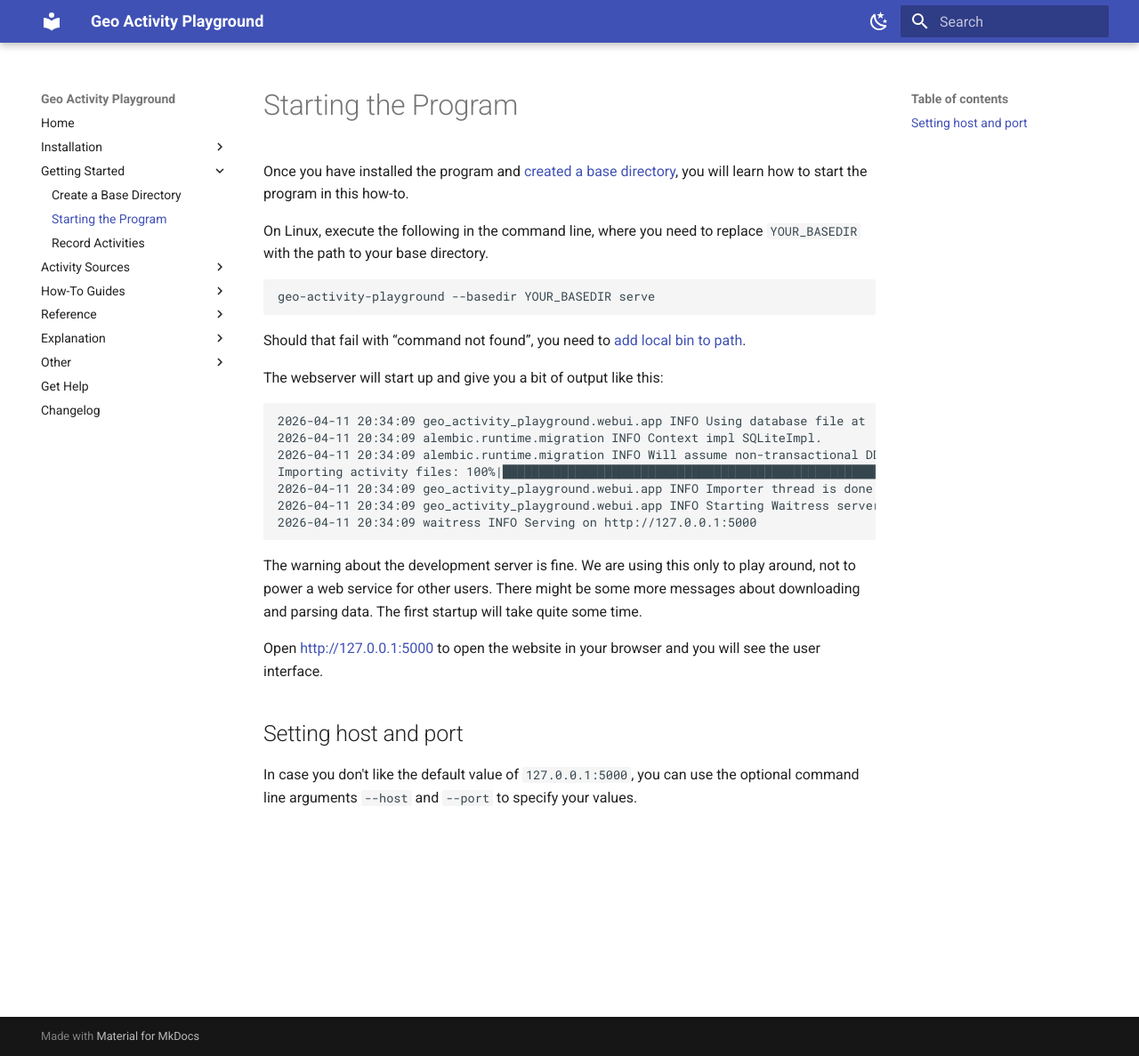
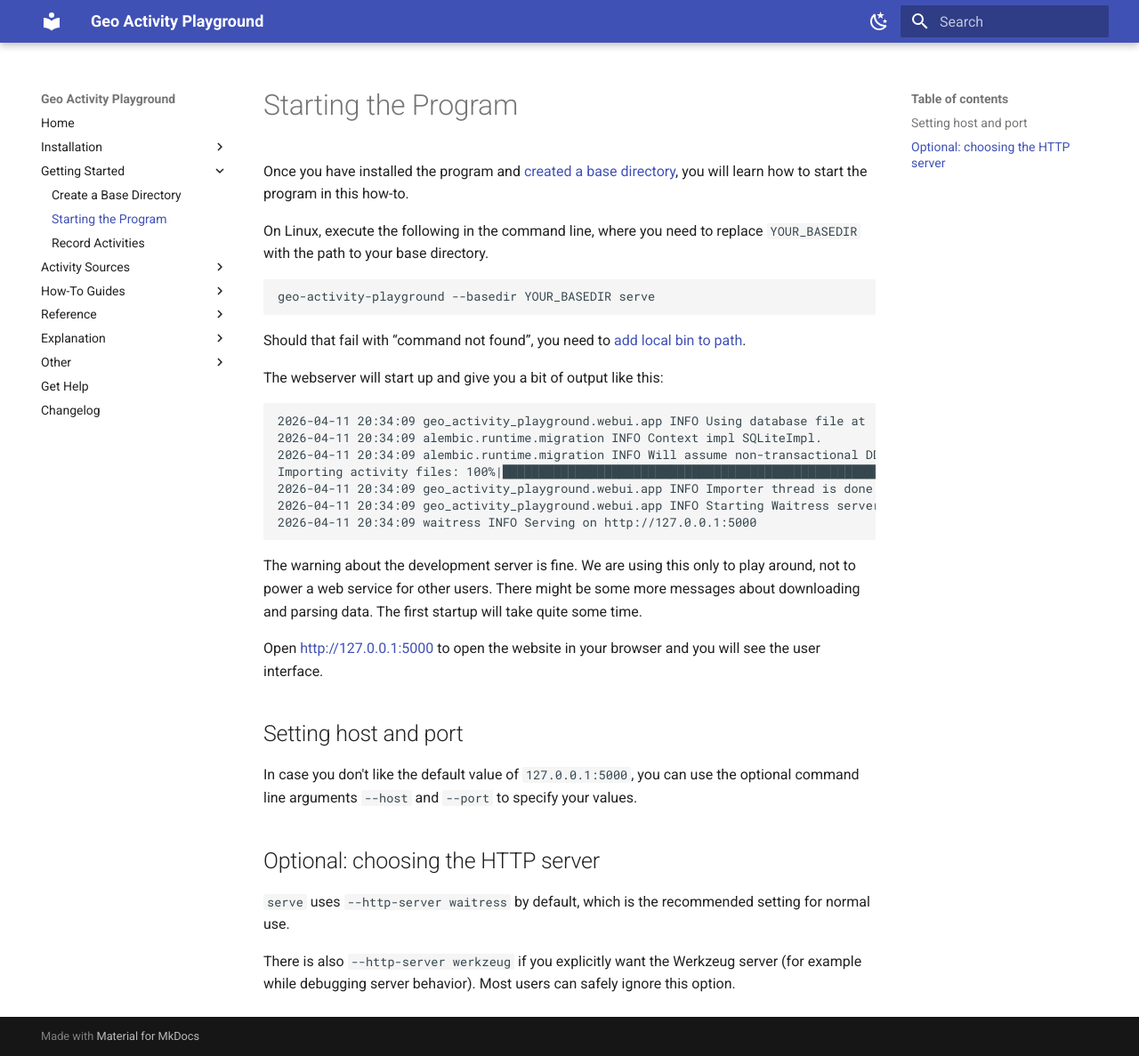
Before and after one commit to martin-ueding/geo-activity-playground, an MkDocs documentation site: the page built from docs/starting-the-webserver.md, in a window 1280 px wide and 1187 px high. Shown: the whole window at 89% size. Built offline with MkDocs 1.6.1 and Material for MkDocs 9.7.7, drawn with Linux system fonts in a browser that asks for light colours.

Commit message:
docs: mention waitress/werkzeug in docs

```diff
--- a/docs/starting-the-webserver.md
+++ b/docs/starting-the-webserver.md
@@ -30,3 +30,9 @@ Open <http://127.0.0.1:5000> to open the website in your browser and you will se
 ## Setting host and port
 
 In case you don't like the default value of `127.0.0.1:5000`, you can use the optional command line arguments `--host` and `--port` to specify your values.
+
+## Optional: choosing the HTTP server
+
+`serve` uses `--http-server waitress` by default, which is the recommended setting for normal use.
+
+There is also `--http-server werkzeug` if you explicitly want the Werkzeug server (for example while debugging server behavior). Most users can safely ignore this option.
```
